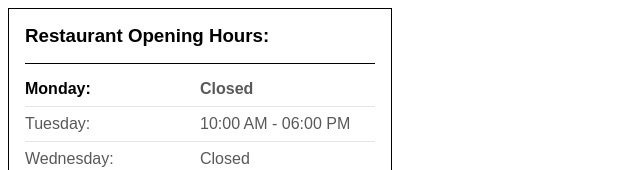
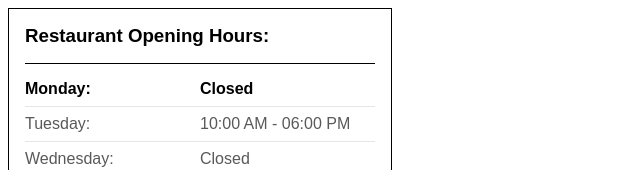
Before and after one commit to talal-najam/restaurant-opening-hours, a React (Create React App) app: page / in a window 1280 px wide. Shown: the top 170 px of the page, without its empty margins (0-640 px from the left). Built offline with nearby package versions, Linux system fonts and the light colour scheme.

Commit message:
Fix stylesheet element target

```diff
--- a/src/components/date-formatter/components/date-styles.css
+++ b/src/components/date-formatter/components/date-styles.css
@@ -13,9 +13,8 @@
     color: #595959
 }
 
-.active > .time-item > span {
+.active span {
     color: black !important;
-    background-origin: black;
 }
 
 .stacked-timings:not(:first-child) {
--- a/src/components/date-formatter/components/date-view.js
+++ b/src/components/date-formatter/components/date-view.js
@@ -13,7 +13,7 @@ const DateView = ({ day, timings, isClosed }) => {
       </div>
       <div className="time-item timing-container">
         {isClosed ? (
-          <div >
+          <div>
             <span>Closed</span>
           </div>
         ) :
```
